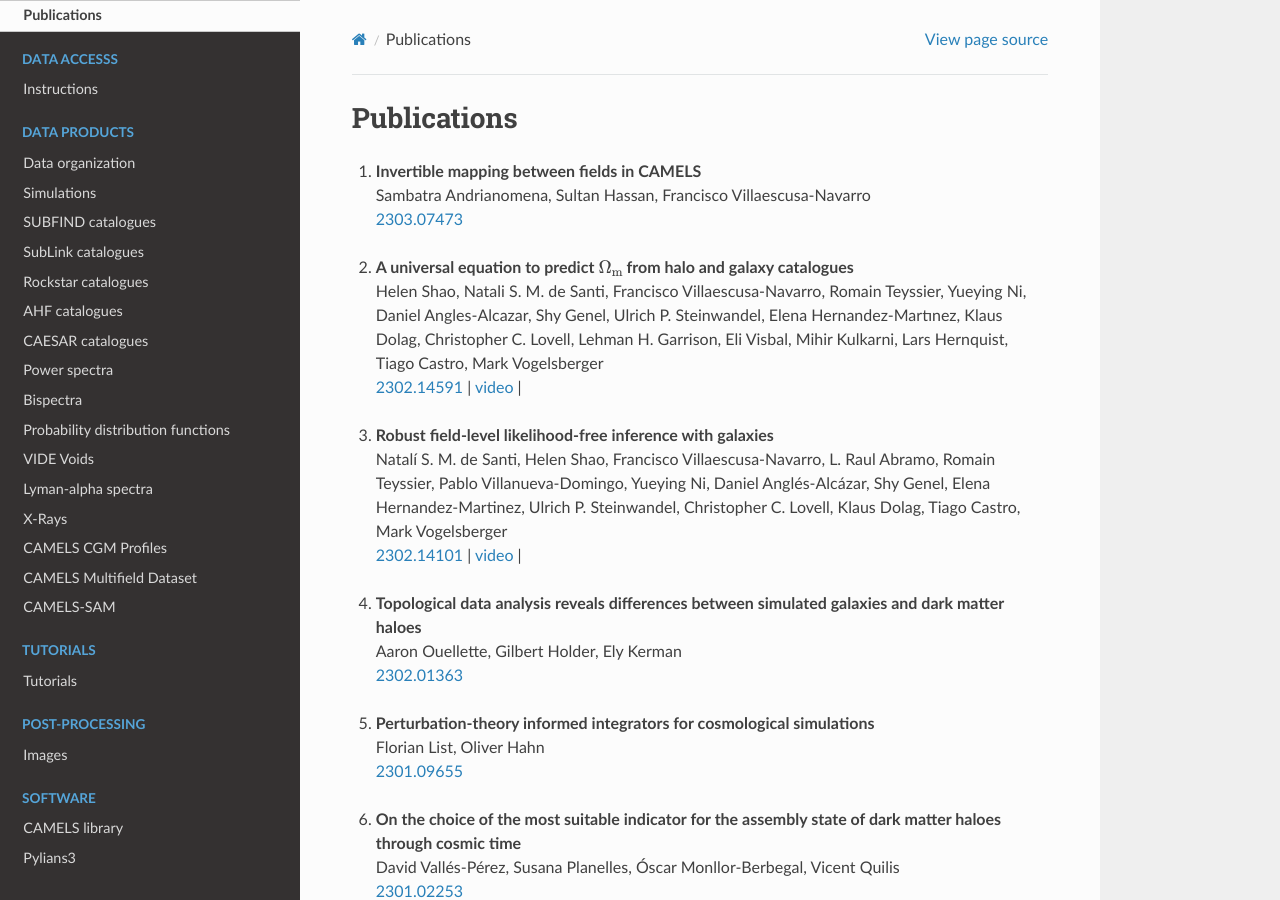
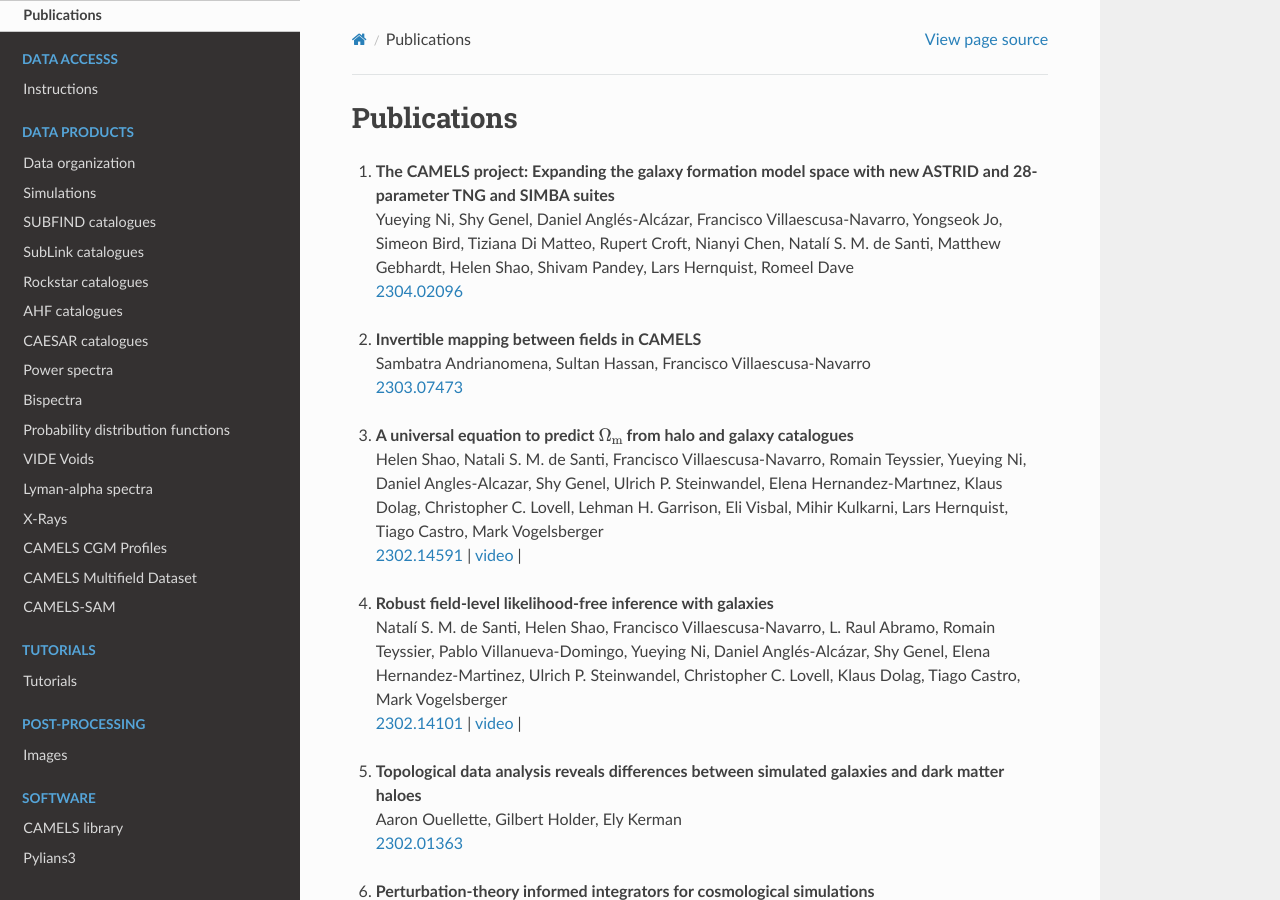
Before and after one commit to franciscovillaescusa/CAMELS, a Sphinx documentation site: the page built from docs/source/publications.rst, in a window 1280 px wide and 900 px high. Built offline with Sphinx 7.4.7 and the Read the Docs theme 2.0.0, drawn with Linux system fonts in a browser that asks for light colours; pages that are not in the unit, such as notebooks, are missing from menus.

Commit message:
publications updated

```diff
--- a/docs/source/publications.rst
+++ b/docs/source/publications.rst
@@ -1,6 +1,10 @@
 ************
 Publications
 ************
+
+#. | **The CAMELS project: Expanding the galaxy formation model space with new ASTRID and 28-parameter TNG and SIMBA suites**
+   | Yueying Ni, Shy Genel, Daniel Anglés-Alcázar, Francisco Villaescusa-Navarro, Yongseok Jo, Simeon Bird, Tiziana Di Matteo, Rupert Croft, Nianyi Chen, Natalí S. M. de Santi, Matthew Gebhardt, Helen Shao, Shivam Pandey, Lars Hernquist, Romeel Dave
+   | `2304.02096 <https://arxiv.org/abs/2304.02096>`_
 
 #. | **Invertible mapping between fields in CAMELS**
    | Sambatra Andrianomena, Sultan Hassan, Francisco Villaescusa-Navarro
```
